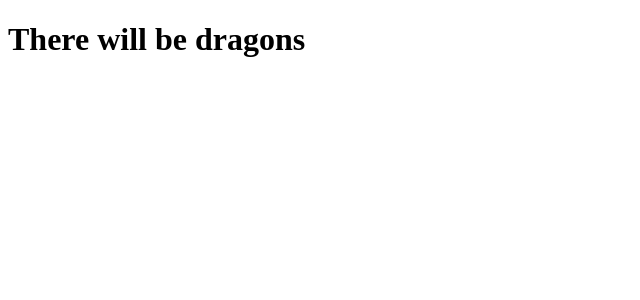
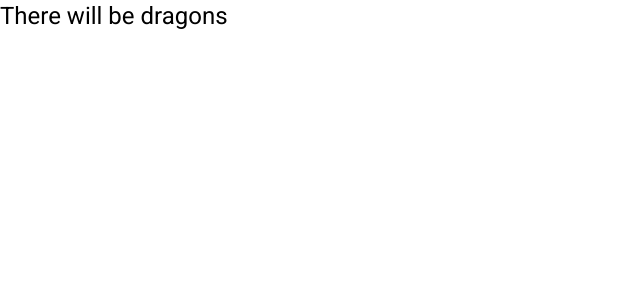
Before and after one commit to Hyperkid123/amsterdam, an Angular app: page / in a window 1280 px wide. Shown: the top 300 px of the page, without its empty margins (0-640 px from the left). Built offline with nearby package versions, Linux system fonts and the light colour scheme.

Commit message:
Added material-ui dependency.

```diff
--- a/package.json
+++ b/package.json
@@ -12,10 +12,12 @@
   "private": true,
   "dependencies": {
     "@angular/animations": "~9.1.0",
+    "@angular/cdk": "^9.2.0",
     "@angular/common": "~9.1.0",
     "@angular/compiler": "~9.1.0",
     "@angular/core": "~9.1.0",
     "@angular/forms": "~9.1.0",
+    "@angular/material": "^9.2.0",
     "@angular/platform-browser": "~9.1.0",
     "@angular/platform-browser-dynamic": "~9.1.0",
     "@angular/router": "~9.1.0",
--- a/src/app/app.module.ts
+++ b/src/app/app.module.ts
@@ -3,6 +3,7 @@
 
 import { AppRoutingModule } from './app-routing.module';
 import { AppComponent } from './app.component';
+import { BrowserAnimationsModule } from '@angular/platform-browser/animations';
 
 @NgModule({
   declarations: [
@@ -10,7 +11,8 @@
   ],
   imports: [
     BrowserModule,
-    AppRoutingModule
+    AppRoutingModule,
+    BrowserAnimationsModule
   ],
   providers: [],
   bootstrap: [AppComponent]
--- a/src/index.html
+++ b/src/index.html
@@ -6,8 +6,10 @@
   <base href="/">
   <meta name="viewport" content="width=device-width, initial-scale=1">
   <link rel="icon" type="image/x-icon" href="favicon.ico">
+  <link href="https://fonts.googleapis.com/css?family=Roboto:300,400,500&display=swap" rel="stylesheet">
+  <link href="https://fonts.googleapis.com/icon?family=Material+Icons" rel="stylesheet">
 </head>
-<body>
+<body class="mat-typography">
   <app-root></app-root>
 </body>
 </html>
--- a/src/styles.scss
+++ b/src/styles.scss
@@ -1 +1,32 @@
+
+// Custom Theming for Angular Material
+// For more information: https://material.angular.io/guide/theming
+@import '~@angular/material/theming';
+// Plus imports for other components in your app.
+
+// Include the common styles for Angular Material. We include this here so that you only
+// have to load a single css file for Angular Material in your app.
+// Be sure that you only ever include this mixin once!
+@include mat-core();
+
+// Define the palettes for your theme using the Material Design palettes available in palette.scss
+// (imported above). For each palette, you can optionally specify a default, lighter, and darker
+// hue. Available color palettes: https://material.io/design/color/
+$amsterdam-primary: mat-palette($mat-indigo);
+$amsterdam-accent: mat-palette($mat-pink, A200, A100, A400);
+
+// The warn palette is optional (defaults to red).
+$amsterdam-warn: mat-palette($mat-red);
+
+// Create the theme object (a Sass map containing all of the palettes).
+$amsterdam-theme: mat-light-theme($amsterdam-primary, $amsterdam-accent, $amsterdam-warn);
+
+// Include theme styles for core and each component used in your app.
+// Alternatively, you can import and @include the theme mixins for each component
+// that you are using.
+@include angular-material-theme($amsterdam-theme);
+
 /* You can add global styles to this file, and also import other style files */
+
+html, body { height: 100%; }
+body { margin: 0; font-family: Roboto, "Helvetica Neue", sans-serif; }
```
Also changed, not shown: 1 other file (tests, documents, lock files or other folders).
